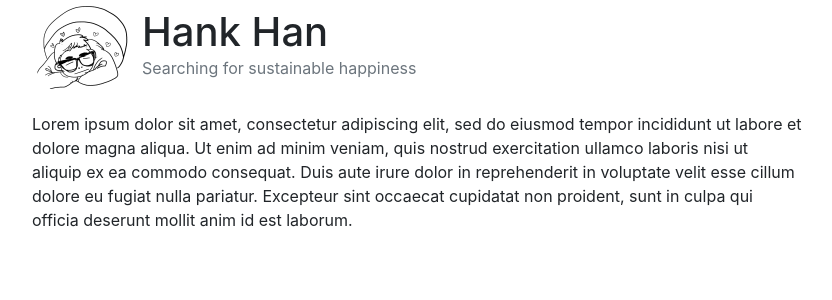
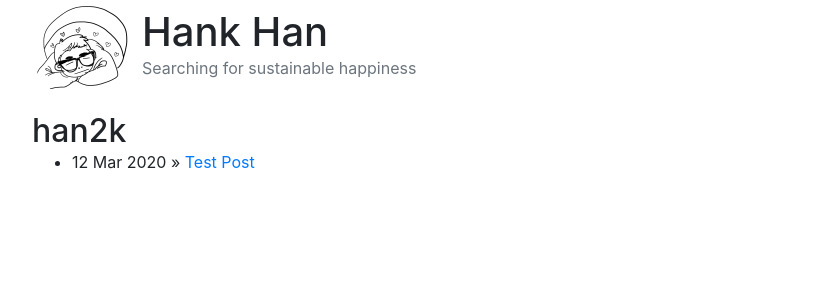
Before and after one commit to jkface/jkface.github.io, a Jekyll site: the page built from index.html, in a window 1280 px wide. Shown: the top 300 px of the page, without its empty margins (223-1055 px from the left). Built offline with Jekyll 4.4.1, drawn with Linux system fonts in a browser that asks for light colours.

Commit message:
change home page to show list of posts

```diff
--- a/index.html
+++ b/index.html
@@ -2,11 +2,11 @@
 layout: default
 title: han2k
 ---
-Lorem ipsum dolor sit amet, consectetur adipiscing elit,
-sed do eiusmod tempor incididunt ut labore et dolore magna
-aliqua. Ut enim ad minim veniam, quis nostrud exercitation
-ullamco laboris nisi ut aliquip ex ea commodo consequat.
-Duis aute irure dolor in reprehenderit in voluptate velit
-esse cillum dolore eu fugiat nulla pariatur. Excepteur sint
-occaecat cupidatat non proident, sunt in culpa qui officia
-deserunt mollit anim id est laborum.
+<div class="post-header">
+  <h1>{{ page.title }}</h1>
+</div>
+<ul class="posts">
+  {% for post in site.posts %}
+    <li><span>{{ post.date | date_to_string }}</span> » <a href="{{ post.url }}" title="{{ post.title }}">{{ post.title }}</a></li>
+  {% endfor %}
+</ul>
```
Also changed, not shown: _posts/2020-03-12-test-post.md (+0 -1 lines).
